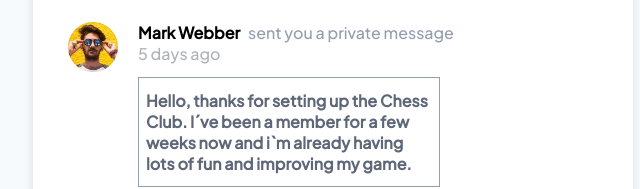
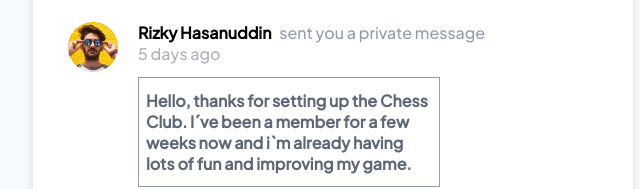
Before and after one commit to K4Z1NH0/notifications-page, a plain HTML site: page index.html in a window 1280 px wide. Shown: the part 387-576 px from the top of the page, 307-947 px from the left. Drawn offline with Linux system fonts and the light colour scheme.

Commit message:
arrumando nomes errados

```diff
--- a/index.html
+++ b/index.html
@@ -41,7 +41,7 @@
         </div>
         <div class="rizky">
           <img src="./assets/images/avatar-rizky-hasanuddin.webp">
-          <h2><span class="name">Mark Webber</span><span class="notification-text"> sent you a private message
+          <h2><span class="name">Rizky Hasanuddin</span><span class="notification-text"> sent you a private message
           <br><span class="time">5 days ago</span></span></h2>
         </div>
         <div class="message">
```
